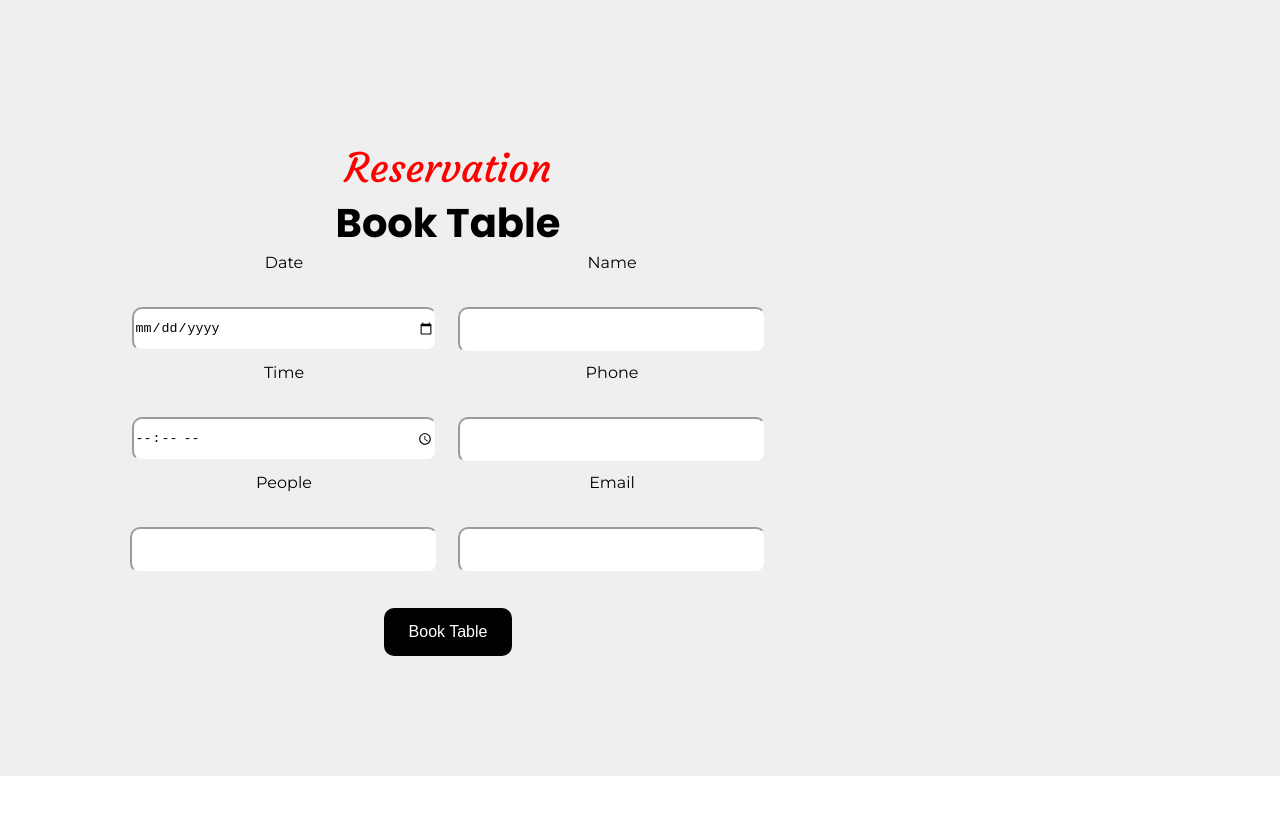
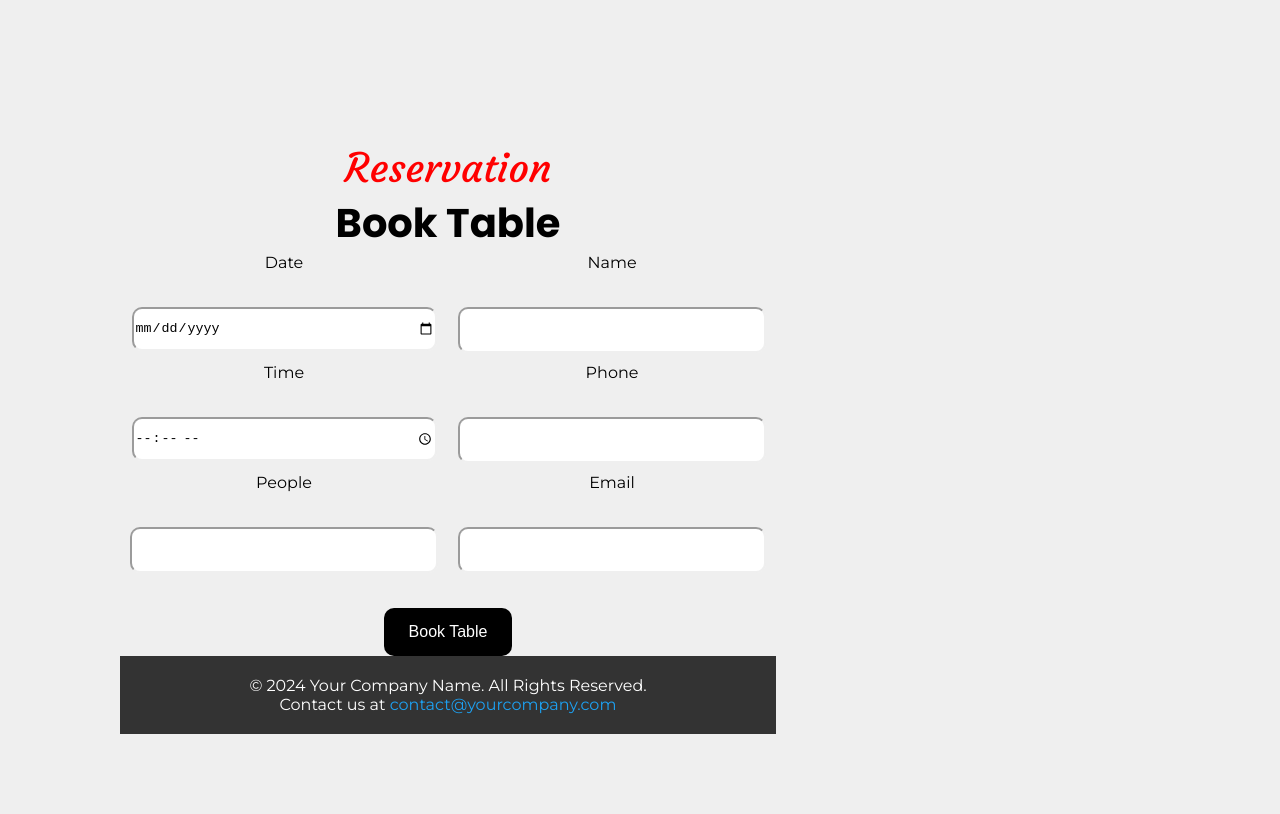
Before and after one commit to EmmaWebDev/Pato-Restaurant, a plain HTML site: page index.html in a window 1280 px wide. Shown: the part 5454-6268 px from the top of the page. Before the commit the page ends 6230 px from the top, so only its background shows below. Drawn offline with nearby package versions, Linux system fonts and the light colour scheme; a script that the page names is missing.

Commit message:
Footer Update

```diff
--- a/CSS/styles.css
+++ b/CSS/styles.css
@@ -26,8 +26,6 @@ body {
   color: red;
 }
 
-
-}
 
 #logo {
   width: 100px;
@@ -121,12 +119,14 @@ header {
   background-color: #EFEFEF;
 
 }
+
 .about-link {
   font-family: sans-serif;
   justify-content: center;
   font-size: 12px;
   align-items: center;
 }
+
 #about-image {
   width: 350px;
   height: 350px;
@@ -135,6 +135,7 @@ padding: 0px 15px 30px;
   margin-right: 490px;
 
 }
+
 #about-text {
   margin-left: 200px;
 }
@@ -155,6 +156,7 @@ padding: 0px 15px 30px;
   align-items: center;
   justify-content: center;
 }
+
 #about-link span:first-child {
   margin-right: 10px;
 }
@@ -235,11 +237,13 @@ padding: 0px 15px 30px;
   margin: 0px 0px 20px;
 
 }
+
 .food-font {
   text-align: center;
 
   margin: 0px 0px 20px;
 }
+
 .wine-font {
   text-align: center;
 
@@ -259,6 +263,7 @@ padding: 0px 15px 30px;
   padding: 30px;
   border-radius: 14%;
 }
+
 #food-image {
   width: 400px;
   padding: 30px;
@@ -271,15 +276,18 @@ padding: 0px 15px 30px;
   border-radius: 14%;
 
 }
+
 #subtext-romance-sentence {
   padding-top: 20px;
   padding-bottom: 20px;
 
 }
+
 #subtext-food-sentence {
   padding-top: 20px;
   padding-bottom: 20px;
 }
+
 #subtext-wine-sentence {
   padding-top: 20px;
   padding-bottom: 20px;
@@ -316,6 +324,7 @@ padding: 0px 15px 30px;
 
 
 }
+
 /* .lunch-text {
   position: relative;
   z-index: 1;
@@ -443,6 +452,7 @@ padding: 0px 15px 30px;
   margin: 10px;
 
 }
+
 .book-button {
   border-radius: 10px;
   font-size: 16px;
@@ -496,6 +506,7 @@ padding: 0px 15px 30px;
 #name-review {
   padding-top: 30px;
 }
+
 /*#sub-blog-header {
   display: flex;
   flex-direction: column;
@@ -511,7 +522,8 @@ padding: 0px 15px 30px;
   align-items: center;
   text-align: center;
 }
-.blog{
+
+.blog {
   display: block;
   text-align: center;
   padding-bottom: 130px;
@@ -526,6 +538,7 @@ padding: 0px 15px 30px;
   /* padding-bottom: 150px; */
 
 }
+
 .blog-image-container {
   /* display: flex;
  flex-direction: row;
@@ -565,19 +578,44 @@ padding: 0px 15px 30px;
   padding: 30px;
   border-radius: 14%;
 }
+
 #wine-blog-font {
   text-align: center;
   margin: 0px 0px 20px;
 }
+
 #eggs-font {
   text-align: center;
   margin: 0px 0px 20px;
 }
+
 #wedding-font {
   text-align: center;
   margin: 0px 0px 20px;
 }
+
 #subtext-sentence {
   padding-top: 20px;
   padding-bottom: 20px;
 }
+
+/* Footer*/
+
+/* Style for the footer */
+.footer {
+  background-color: #333;
+  color: #fff;
+  text-align: center;
+  padding: 20px 0;
+  bottom: 0;
+  width: 100%;
+}
+
+.footer a {
+  color: #1da1f2;
+  text-decoration: none;
+}
+
+.footer a:hover {
+  text-decoration: underline;
+}
--- a/index.html
+++ b/index.html
@@ -295,9 +295,15 @@
                     <button type="submit" class="book-button">Book Table</button>
 
                 </form>
-                        <div>
 
-                        </div>
+                <footer class="footer">
+                    <p>&copy; 2024 Your Company Name. All Rights Reserved.</p>
+                    <p>Contact us at <a href="mailto:contact@yourcompany.com">contact@yourcompany.com</a></p>
+                </footer>
+</body>
+
+</html>
+
 
 
 <script src="https://cdn.jsdelivr.net/npm/swiper@11/swiper-bundle.min.js"></script>
```
Lines whose indentation alone changed are shown as unchanged.
